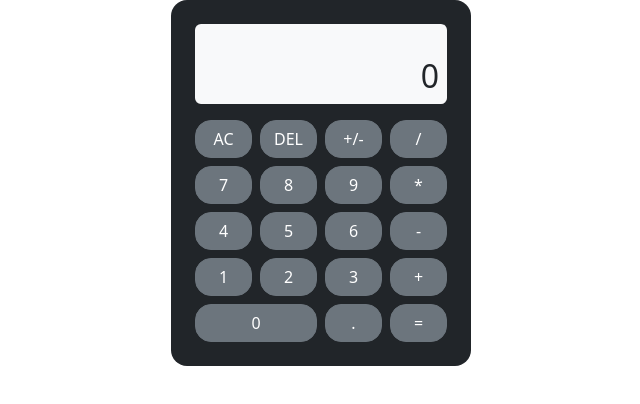
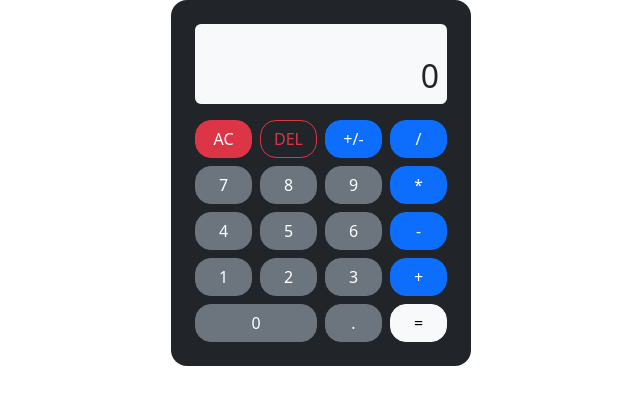
Before and after one commit to UnUsuarioMas67/calculator-angular, an Angular app: page / in a window 1280 px wide. Shown: the top 404 px of the page, without its empty margins (319-959 px from the left). Built offline with nearby package versions, Linux system fonts and the light colour scheme.

Commit message:
Set buttons colors

```diff
--- a/src/app/calculator/calculator.component.html
+++ b/src/app/calculator/calculator.component.html
@@ -6,16 +6,16 @@
 </div>
 <div class="row row-cols-4 g-2">
   <div class="col">
-    <button class="btn btn-secondary w-100 rounded-4" (click)="clearAll()">AC</button>
+    <button class="btn btn-danger w-100 rounded-4" (click)="clearAll()">AC</button>
   </div>
   <div class="col">
-    <button class="btn btn-secondary w-100 rounded-4" (click)="deleteFromInput()">DEL</button>
+    <button class="btn btn-outline-danger w-100 rounded-4" (click)="deleteFromInput()">DEL</button>
   </div>
   <div class="col">
-    <button class="btn btn-secondary w-100 rounded-4" (click)="changeSign()">+/-</button>
+    <button class="btn btn-primary w-100 rounded-4" (click)="changeSign()">+/-</button>
   </div>
   <div class="col">
-    <button class="btn btn-secondary w-100 rounded-4" (click)="assignOperator('/')">/</button>
+    <button class="btn btn-primary w-100 rounded-4" (click)="assignOperator('/')">/</button>
   </div>
   <div class="col">
     <button class="btn btn-secondary w-100 rounded-4" (click)="appendToInput(7)">7</button>
@@ -27,7 +27,7 @@
     <button class="btn btn-secondary w-100 rounded-4" (click)="appendToInput(9)">9</button>
   </div>
   <div class="col">
-    <button class="btn btn-secondary w-100 rounded-4" (click)="assignOperator('*')">*</button>
+    <button class="btn btn-primary w-100 rounded-4" (click)="assignOperator('*')">*</button>
   </div>
   <div class="col">
     <button class="btn btn-secondary w-100 rounded-4" (click)="appendToInput(4)">4</button>
@@ -39,7 +39,7 @@
     <button class="btn btn-secondary w-100 rounded-4" (click)="appendToInput(6)">6</button>
   </div>
   <div class="col">
-    <button class="btn btn-secondary w-100 rounded-4" (click)="assignOperator('-')">-</button>
+    <button class="btn btn-primary w-100 rounded-4" (click)="assignOperator('-')">-</button>
   </div>
   <div class="col">
     <button class="btn btn-secondary w-100 rounded-4" (click)="appendToInput(1)">1</button>
@@ -51,7 +51,7 @@
     <button class="btn btn-secondary w-100 rounded-4" (click)="appendToInput(3)">3</button>
   </div>
   <div class="col">
-    <button class="btn btn-secondary w-100 rounded-4" (click)="assignOperator('+')">+</button>
+    <button class="btn btn-primary w-100 rounded-4" (click)="assignOperator('+')">+</button>
   </div>
   <div class="col-6">
     <button class="btn btn-secondary w-100 rounded-4" (click)="appendToInput(0)">0</button>
@@ -60,6 +60,6 @@
     <button class="btn btn-secondary w-100 rounded-4" (click)="appendToInput('.')">.</button>
   </div>
   <div class="col">
-    <button class="btn btn-secondary w-100 rounded-4" (click)="calculate()">=</button>
+    <button class="btn btn-light w-100 rounded-4" (click)="calculate()">=</button>
   </div>
 </div>
```
